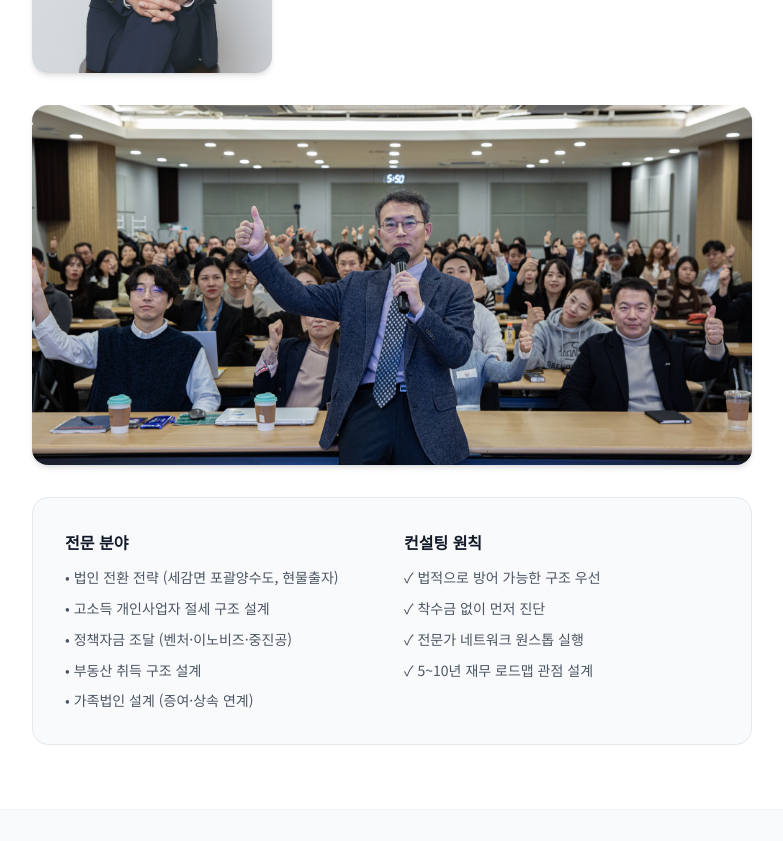
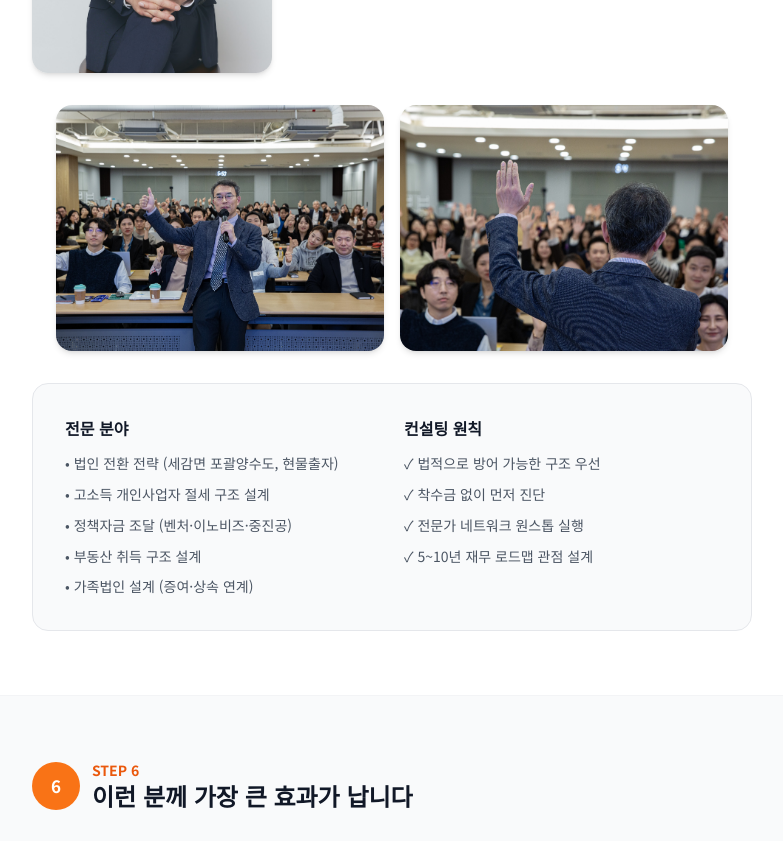
Before and after one commit to Partner-CFO/CEO_request2, a plain HTML site: page index.html in a window 1280 px wide. Shown: the part 6677-7518 px from the top of the page, without its empty margins (248-1031 px from the left). Drawn offline with nearby package versions, Linux system fonts and the light colour scheme.

Commit message:
Add lecture2 photo and place 2 photos side-by-side at 50% size

```diff
--- a/index.html
+++ b/index.html
@@ -415,9 +415,10 @@
                 </div>
             </div>
 
-            <!-- 강연 사진 -->
-            <div class="mb-8 fade-in">
-                <img src="images/lecture.jpg" alt="김정환 이사 강연" class="w-full rounded-2xl shadow-md object-cover" style="max-height: 360px;">
+            <!-- 강연 사진 (2장 나란히) -->
+            <div class="grid grid-cols-2 gap-3 md:gap-4 mb-8 fade-in max-w-2xl mx-auto">
+                <img src="images/lecture.jpg" alt="김정환 이사 강연 - 청중과 함께" class="w-full rounded-2xl shadow-md object-cover" style="aspect-ratio: 4/3;">
+                <img src="images/lecture2.jpg" alt="김정환 이사 강연 - 질문 응답" class="w-full rounded-2xl shadow-md object-cover" style="aspect-ratio: 4/3;">
             </div>
 
             <!-- 전문 분야 + 원칙 -->
```
